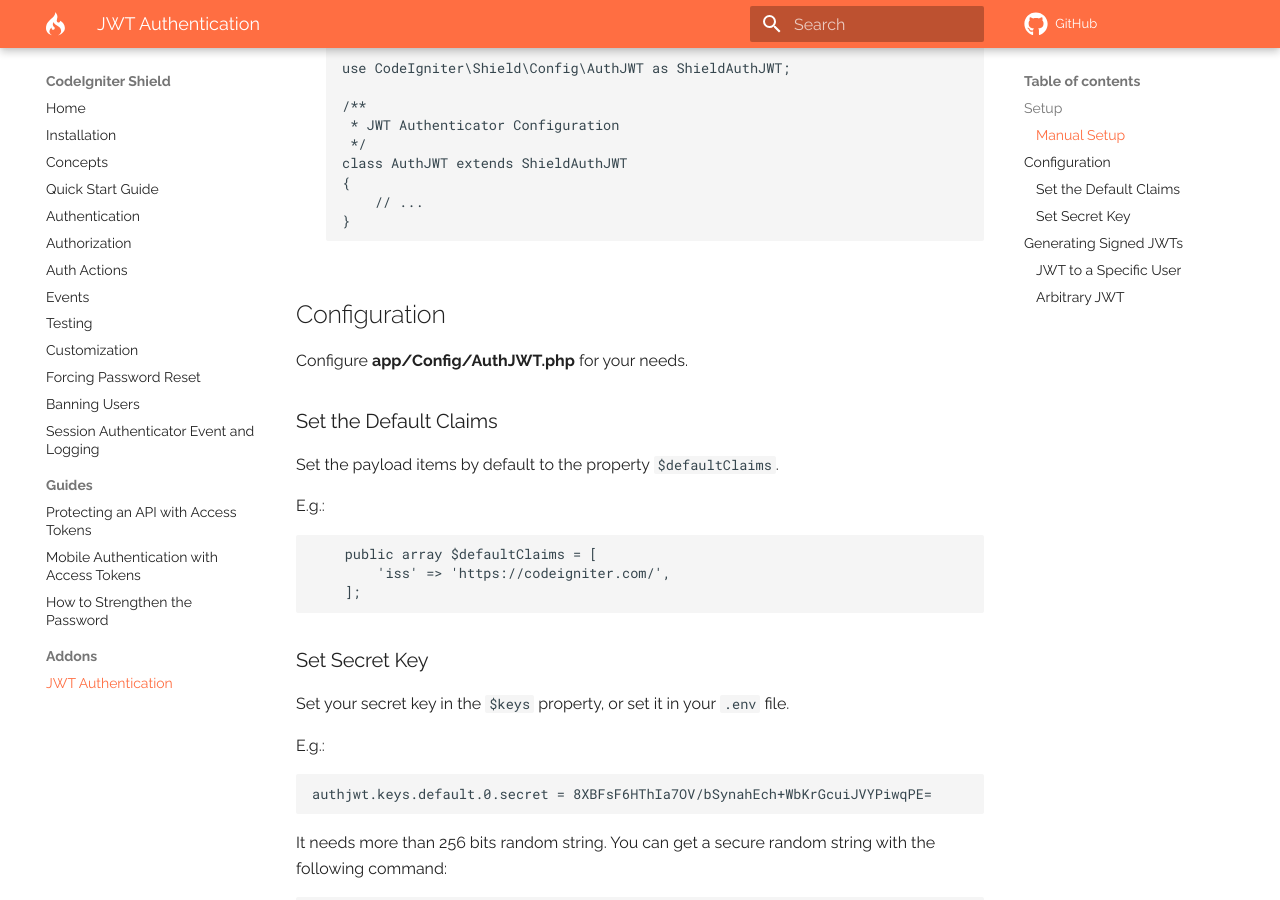
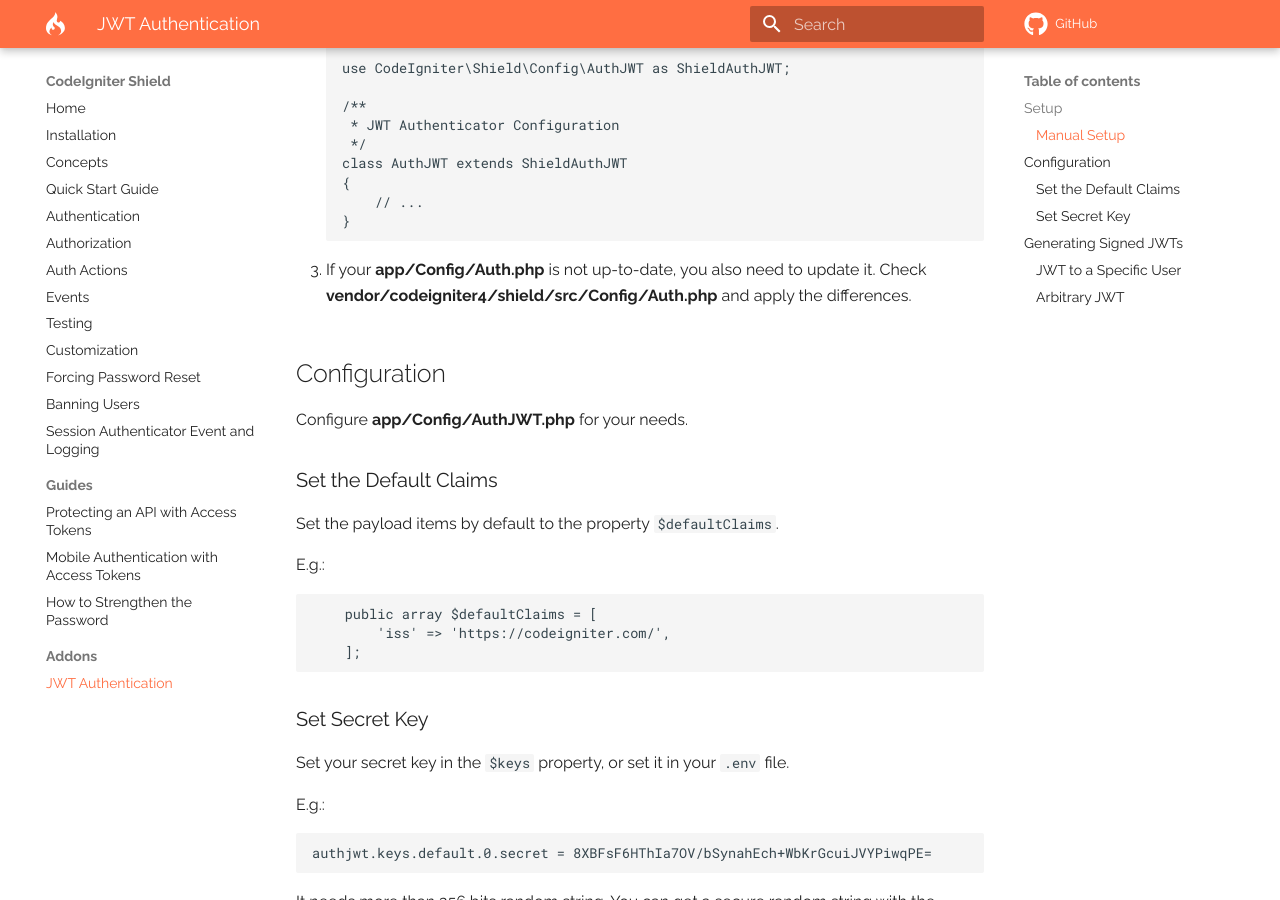
Before and after one commit to codeigniter4/shield, an MkDocs documentation site: the page built from docs/addons/jwt.md, in a window 1280 px wide and 900 px high, scrolled down 625 px. Built offline with MkDocs 1.6.1 and Material for MkDocs 9.7.7, drawn with Linux system fonts in a browser that asks for light colours; comment, search, counter and statistics services are not loaded; a style sheet for code colours, icons or effects is not loaded.

Commit message:
docs: add setup instruction

````diff
--- a/docs/addons/jwt.md
+++ b/docs/addons/jwt.md
@@ -32,6 +32,8 @@ To use JWT Authentication, you need additional setup and configuration.
         // ...
     }
     ```
+
+3. If your **app/Config/Auth.php** is not up-to-date, you also need to update it. Check **vendor/codeigniter4/shield/src/Config/Auth.php** and apply the differences.
 
 ## Configuration
 
````
